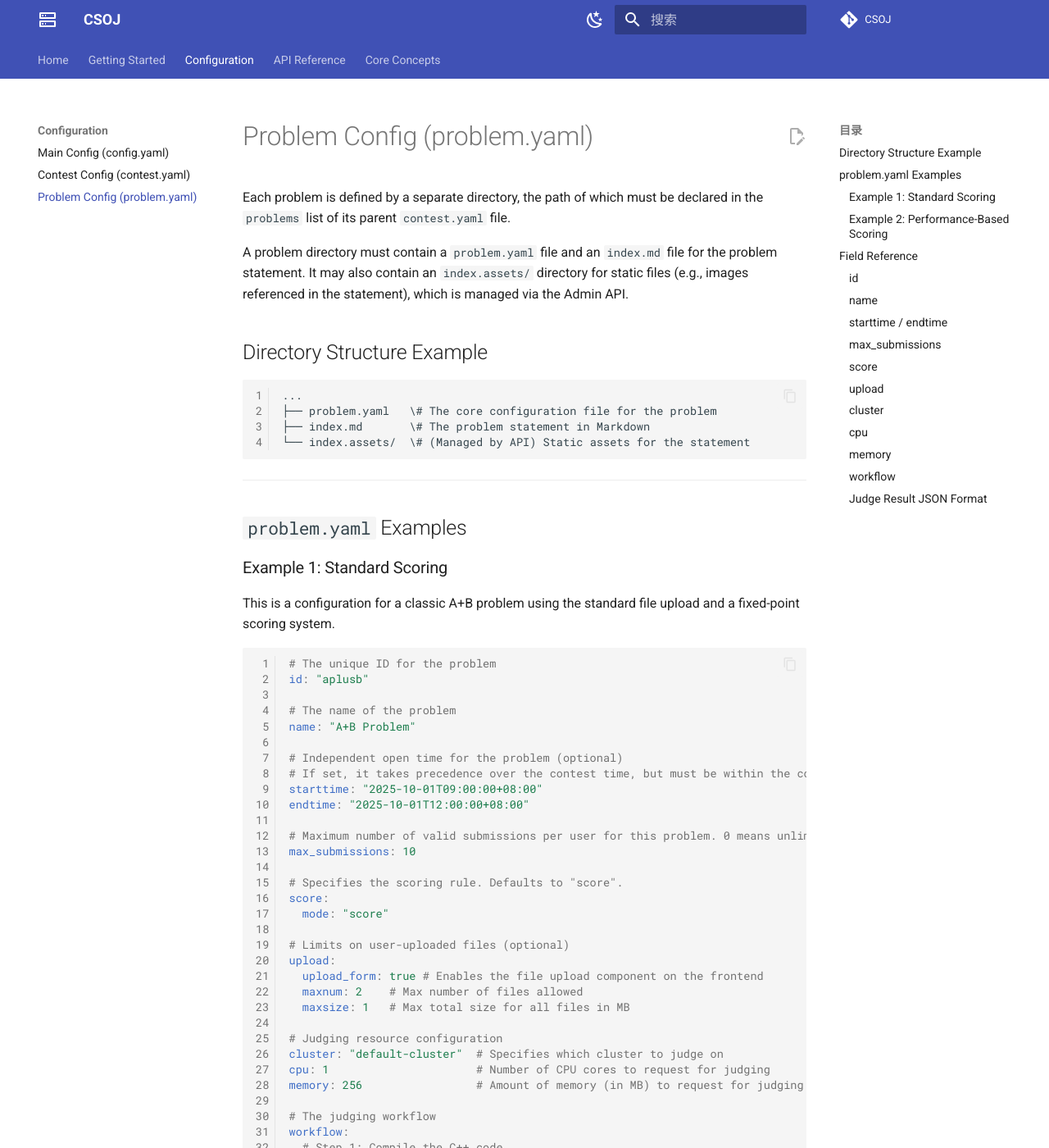
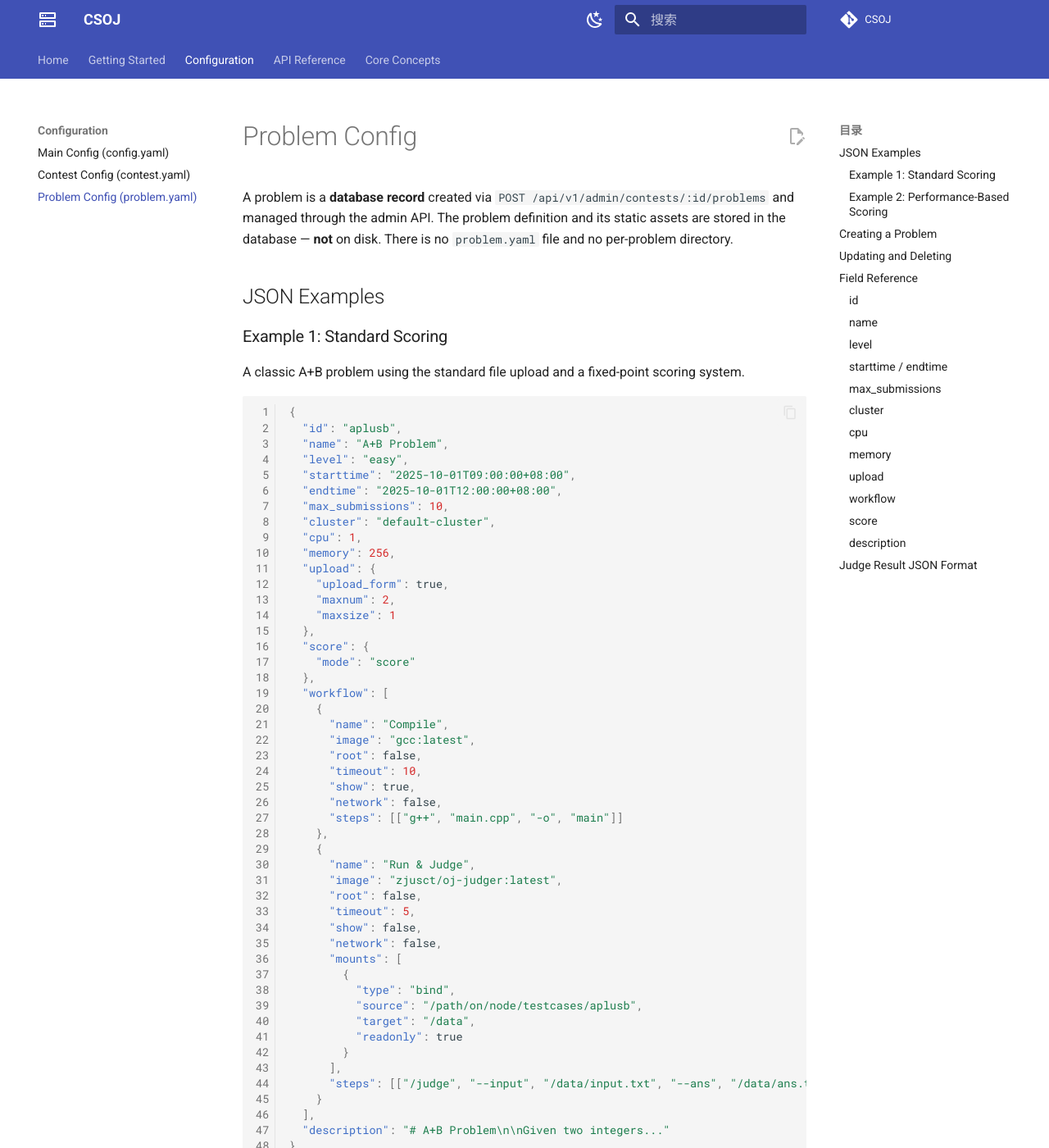
Before and after one commit to ZJUSCT/CSOJ, an MkDocs documentation site: the page built from docs/configuration/problem-config.md, in a window 1280 px wide and 1400 px high. Shown: the whole window at 82% size. Built offline with MkDocs 1.6.1 and Material for MkDocs 9.7.7, drawn with Linux system fonts in a browser that asks for light colours; comment, search, counter and statistics services are not loaded; some of the changed text lies outside the part shown.

Commit message:
docs: reflect DB-backed config and contest/problem storage

`````diff
--- a/docs/api-reference/admin-api.md
+++ b/docs/api-reference/admin-api.md
@@ -1,6 +1,8 @@
 # Admin API Reference
 
 The Admin API provides a set of powerful endpoints for system maintenance and management. All Admin API routes are mounted under the main CSOJ service and share its listen address (`listen` in `config.yaml`).
+
+All admin-managed data (contests, problems, announcements, assets, links, cluster node resource caps) is persisted in the database. There are no on-disk `contest.yaml` / `problem.yaml` files to edit — every write goes through the endpoints below and triggers an in-memory `reload` so the running server picks up the change immediately.
 
 ## Authentication
 
@@ -18,18 +20,17 @@ The first user to register (local or GitLab) is automatically granted the
 
 #### `POST /api/v1/admin/reload`
 
-- **Description**: Hot-reloads all contest and problem configurations from disk.
-  - The system rescans the directory specified in `contests_root` in `config.yaml`.
+- **Description**: Hot-reloads all contest and problem state from the database.
+  - The system re-reads the `contests`, `problems`, and `announcements` tables and rebuilds the in-memory app state.
   - New or modified contests/problems will be loaded.
-  - If a problem is deleted, all submission records associated with that problem will also be **permanently deleted from the database**, including any running containers associated with them.
+  - If a problem has been deleted, any submission records whose problem no longer exists are flagged accordingly (running containers associated with them are cleaned up).
 - **Success Response** (`200 OK`):
   ```json
   {
     "code": 0,
     "data": {
       "contests_loaded": 2,
-      "problems_loaded": 15,
-      "submissions_deleted": 5
+      "problems_loaded": 15
     },
     "message": "Reload successful"
   }
@@ -107,8 +108,8 @@ The first user to register (local or GitLab) is automatically granted the
 
 #### `POST /api/v1/admin/contests`
 
-  - **Description**: Creates a new contest by creating the necessary directory and `contest.yaml` file on disk. Requires a `reload` to be active.
-  - **Request Body**: A full `Contest` JSON object.
+  - **Description**: Creates a new contest record in the database. Triggers a system `reload`.
+  - **Request Body**: A full `Contest` JSON object (see [Contest Config](../configuration/contest-config.md)).
 
 #### `GET /api/v1/admin/contests/:id`
 
@@ -116,17 +117,22 @@ The first user to register (local or GitLab) is automatically granted the
 
 #### `PUT /api/v1/admin/contests/:id`
 
-  - **Description**: Updates the `contest.yaml` file for a contest. Triggers a system `reload`.
+  - **Description**: Updates the contest record in the database. The `problems` list is preserved (manage it via the problem endpoints below). Triggers a system `reload`.
   - **Request Body**: A full `Contest` JSON object.
 
 #### `DELETE /api/v1/admin/contests/:id`
 
-  - **Description**: Deletes a contest's directory and all its contents from disk. Triggers a system `reload`.
+  - **Description**: Deletes a contest record from the database. Triggers a system `reload`.
 
 #### `POST /api/v1/admin/contests/:id/problems`
 
-  - **Description**: Creates a new problem within a contest. Triggers a system `reload`.
-  - **Request Body**: A full `Problem` JSON object.
+  - **Description**: Creates a new problem record in the database and appends its ID to the contest's ordered `problems` list. Triggers a system `reload`.
+  - **Request Body**: A full `Problem` JSON object (see [Problem Config](../configuration/problem-config.md)).
+
+#### `PUT /api/v1/admin/contests/:id/problems/order`
+
+  - **Description**: Reorders the problems in a contest. The request must contain the same set of problem IDs as the current list (just reordered); duplicates or foreign IDs are rejected. Triggers a system `reload`.
+  - **Request Body** (`application/json`): `{ "problem_ids": ["p1002-fizzbuzz", "p1001-aplusb"] }`
 
 #### `GET /api/v1/admin/problems`
 
@@ -138,12 +144,12 @@ The first user to register (local or GitLab) is automatically granted the
 
 #### `PUT /api/v1/admin/problems/:id`
 
-  - **Description**: Updates a `problem.yaml` file. Triggers a system `reload`.
+  - **Description**: Updates the problem record in the database. Triggers a system `reload`.
   - **Request Body**: A full `Problem` JSON object.
 
 #### `DELETE /api/v1/admin/problems/:id`
 
-  - **Description**: Deletes a problem's directory from disk. Triggers a system `reload`.
+  - **Description**: Deletes a problem record from the database and removes its ID from the parent contest's `problems` list. Triggers a system `reload`.
 
 -----
 
@@ -155,11 +161,11 @@ The first user to register (local or GitLab) is automatically granted the
 
 #### `POST /api/v1/admin/contests/:id/assets`
 
-  - **Description**: Uploads one or more asset files to a contest's `index.assets` directory.
+  - **Description**: Uploads one or more asset files for a contest. Assets are stored as BLOB rows in the database (no on-disk `index.assets/` directory).
 
 #### `DELETE /api/v1/admin/contests/:id/assets`
 
-  - **Description**: Deletes an asset (file or directory) from a contest.
+  - **Description**: Deletes an asset (file or directory subtree) for a contest.
 
 #### `GET /api/v1/admin/contests/:id/announcements`
 
@@ -187,11 +193,11 @@ The first user to register (local or GitLab) is automatically granted the
 
 #### `POST /api/v1/admin/problems/:id/assets`
 
-  - **Description**: Uploads one or more asset files to a problem's `index.assets` directory.
+  - **Description**: Uploads one or more asset files for a problem. Assets are stored as BLOB rows in the database (no on-disk `index.assets/` directory).
 
 #### `DELETE /api/v1/admin/problems/:id/assets`
 
-  - **Description**: Deletes an asset (file or directory) from a problem.
+  - **Description**: Deletes an asset (file or directory subtree) for a problem.
 
 -----
 
@@ -274,6 +280,20 @@ The first user to register (local or GitLab) is automatically granted the
 
   - **Description**: Resumes a paused node.
 
+#### `PUT /api/v1/admin/clusters/:clusterName/nodes/:nodeName`
+
+  - **Description**: Updates a node's `cpu` and `memory` resource caps. The values are persisted to the `cluster_nodes` table and applied to the running scheduler in place (no restart required). **Requires the `admin` or `superadmin` role.**
+  - **Request Body** (`application/json`):
+    ```json
+    {
+      "cpu": 4,
+      "memory": 4096
+    }
+    ```
+    - `cpu`: (integer, required, positive) Total CPU cores the scheduler may use on this node.
+    - `memory`: (integer, required, positive) Total memory (in MB) the scheduler may use on this node.
+  - **Note**: A node must already be present in `config.yaml` (its Docker connection) for the scheduler to recognize it. This endpoint only sets the runtime resource caps — adding a new node's Docker connection requires editing `config.yaml` and restarting.
+
 #### `GET /api/v1/admin/containers`
 
   - **Description**: Gets a paginated list of all containers. Supports filtering by `submission_id`, `status`, and `user_query`.
@@ -284,6 +304,40 @@ The first user to register (local or GitLab) is automatically granted the
 
 -----
 
+### Nav Links
+
+Nav links (the entries in the frontend navigation bar) are stored in the database and managed via the endpoints below. The user-facing `GET /api/v1/links` reads the same rows.
+
+#### `GET /api/v1/admin/links`
+
+  - **Description**: Lists all nav links, ordered by `position` ascending.
+
+#### `POST /api/v1/admin/links`
+
+  - **Description**: Creates a new nav link. If `position` is omitted, the link is appended to the end of the list.
+  - **Request Body** (`application/json`):
+    ```json
+    {
+      "name": "Project Source",
+      "url": "https://github.com/ZJUSCT/CSOJ",
+      "position": 0
+    }
+    ```
+    - `name`: (string, required) The display text for the link.
+    - `url`: (string, required) The destination URL. Can be an internal path (e.g., `/about`) or an external URL.
+    - `position`: (integer, optional) Sort order. Lower values appear earlier. Defaults to the end of the list.
+
+#### `PUT /api/v1/admin/links/:id`
+
+  - **Description**: Updates an existing nav link. All three fields in the body are written through.
+  - **Request Body** (`application/json`): `{ "name": "...", "url": "...", "position": 1 }`
+
+#### `DELETE /api/v1/admin/links/:id`
+
+  - **Description**: Deletes a nav link.
+
+-----
+
 ### WebSocket
 
 #### `GET /api/v1/admin/ws/submissions/:id/containers/:conID/logs`
--- a/docs/configuration/problem-config.md
+++ b/docs/configuration/problem-config.md
@@ -1,130 +1,123 @@
-# Problem Config (problem.yaml)
+# Problem Config
 
-Each problem is defined by a separate directory, the path of which must be declared in the `problems` list of its parent `contest.yaml` file.
+A problem is a **database record** created via `POST /api/v1/admin/contests/:id/problems` and managed through the admin API. The problem definition and its static assets are stored in the database — **not** on disk. There is no `problem.yaml` file and no per-problem directory.
 
-A problem directory must contain a `problem.yaml` file and an `index.md` file for the problem statement. It may also contain an `index.assets/` directory for static files (e.g., images referenced in the statement), which is managed via the Admin API.
-
-## Directory Structure Example
-
-```
-
-...
-├── problem.yaml   \# The core configuration file for the problem
-├── index.md       \# The problem statement in Markdown
-└── index.assets/  \# (Managed by API) Static assets for the statement
-
-```
-
----
-
-## `problem.yaml` Examples
+## JSON Examples
 
 ### Example 1: Standard Scoring
 
-This is a configuration for a classic A+B problem using the standard file upload and a fixed-point scoring system.
+A classic A+B problem using the standard file upload and a fixed-point scoring system.
 
-```yaml
-# The unique ID for the problem
-id: "aplusb"
-
-# The name of the problem
-name: "A+B Problem"
-
-# Independent open time for the problem (optional)
-# If set, it takes precedence over the contest time, but must be within the contest's time range
-starttime: "2025-10-01T09:00:00+08:00"
-endtime: "2025-10-01T12:00:00+08:00"
-
-# Maximum number of valid submissions per user for this problem. 0 means unlimited.
-max_submissions: 10
-
-# Specifies the scoring rule. Defaults to "score".
-score:
-  mode: "score"
-
-# Limits on user-uploaded files (optional)
-upload:
-  upload_form: true # Enables the file upload component on the frontend
-  maxnum: 2    # Max number of files allowed
-  maxsize: 1   # Max total size for all files in MB
-
-# Judging resource configuration
-cluster: "default-cluster"  # Specifies which cluster to judge on
-cpu: 1                      # Number of CPU cores to request for judging
-memory: 256                 # Amount of memory (in MB) to request for judging
-
-# The judging workflow
-workflow:
-  # Step 1: Compile the C++ code
-  - name: "Compile"
-    image: "gcc:latest"
-    root: false
-    timeout: 10
-    show: true
-    network: false
-    steps:
-      - ["g++", "main.cpp", "-o", "main"]
-
-  # Step 2: Run and judge
-  - name: "Run & Judge"
-    image: "zjusct/oj-judger:latest"
-    root: false
-    timeout: 5
-    show: false
-    network: false
-    mounts:
-      - type: bind
-        source: "/path/on/node/testcases/aplusb" # Path on the judger node
-        target: "/data"                         # Path inside the container
-        readonly: true
-    steps:
-      # This hypothetical command runs the user's program and prints the result JSON to stdout.
-      - ["/judge", "--input", "/data/input.txt", "--ans", "/data/ans.txt", "./main"]
+```json
+{
+  "id": "aplusb",
+  "name": "A+B Problem",
+  "level": "easy",
+  "starttime": "2025-10-01T09:00:00+08:00",
+  "endtime": "2025-10-01T12:00:00+08:00",
+  "max_submissions": 10,
+  "cluster": "default-cluster",
+  "cpu": 1,
+  "memory": 256,
+  "upload": {
+    "upload_form": true,
+    "maxnum": 2,
+    "maxsize": 1
+  },
+  "score": {
+    "mode": "score"
+  },
+  "workflow": [
+    {
+      "name": "Compile",
+      "image": "gcc:latest",
+      "root": false,
+      "timeout": 10,
+      "show": true,
+      "network": false,
+      "steps": [["g++", "main.cpp", "-o", "main"]]
+    },
+    {
+      "name": "Run & Judge",
+      "image": "zjusct/oj-judger:latest",
+      "root": false,
+      "timeout": 5,
+      "show": false,
+      "network": false,
+      "mounts": [
+        {
+          "type": "bind",
+          "source": "/path/on/node/testcases/aplusb",
+          "target": "/data",
+          "readonly": true
+        }
+      ],
+      "steps": [["/judge", "--input", "/data/input.txt", "--ans", "/data/ans.txt", "./main"]]
+    }
+  ],
+  "description": "# A+B Problem\n\nGiven two integers..."
+}
 ```
 
 ### Example 2: Performance-Based Scoring
 
-This problem uses a dynamic scoring rule where a user's score is relative to the best-performing submission.
+A dynamic scoring rule where a user's score is relative to the best-performing submission.
 
-```yaml
-id: "performance-example"
-name: "Performance Optimization"
-max_submissions: 5
-cluster: "default-cluster"
-cpu: 1
-memory: 256
+```json
+{
+  "id": "performance-example",
+  "name": "Performance Optimization",
+  "level": "hard",
+  "max_submissions": 5,
+  "cluster": "default-cluster",
+  "cpu": 1,
+  "memory": 256,
+  "score": {
+    "mode": "performance",
+    "max_performance_score": 120
+  },
+  "upload": {
+    "editor": true,
+    "editor_files": ["main.cpp", "CMakeLists.txt"],
+    "maxsize": 1
+  },
+  "workflow": [
+    {
+      "name": "Compile",
+      "image": "gcc:latest",
+      "timeout": 10,
+      "show": true,
+      "steps": [["cmake", "."], ["make"]]
+    },
+    {
+      "name": "Judge",
+      "image": "zjusct/oj-judger:latest",
+      "timeout": 5,
+      "show": false,
+      "steps": [["/judge", "./main"]]
+    }
+  ],
+  "description": "# Performance Optimization\n\n..."
+}
+```
 
-# Configure the scoring mode to "performance"
-score:
-  mode: "performance"
-  # Define the maximum score a user can get (i.e., the score for the top performance)
-  max_performance_score: 120
+## Creating a Problem
 
-# Configure the online editor
-upload:
-  editor: true
-  editor_files:
-    - "main.cpp"
-    - "CMakeLists.txt"
-  maxsize: 1 # Max total size of 1 MB for all editor content
+```bash
+curl -X POST /api/v1/admin/contests/sample-contest-1/problems \
+  -H "Authorization: Bearer <token>" \
+  -H "Content-Type: application/json" \
+  -d '{ ... full Problem JSON ... }'
+```
 
-workflow:
-  - name: "Compile"
-    image: "gcc:latest"
-    timeout: 10
-    show: true
-    steps:
-      - ["cmake", "."]
-      - ["make"]
-  - name: "Judge"
-    image: "zjusct/oj-judger:latest"
-    timeout: 5
-    show: false
-    steps:
-      # The judger for a performance problem should output a "performance" metric.
-      # The system will then calculate the "score" based on this metric.
-      - ["/judge", "./main"]
-```
+The new problem's ID is appended to the parent contest's ordered `problems` list automatically.
+
+## Updating and Deleting
+
+- **Update** — `PUT /api/v1/admin/problems/:id` with the full Problem JSON.
+- **Delete** — `DELETE /api/v1/admin/problems/:id` removes the problem record and removes its ID from the parent contest's `problems` list.
+
+All write endpoints trigger an in-memory `reload` so the running server picks up the change immediately.
 
 -----
 
@@ -146,6 +139,14 @@ workflow:
 
 -----
 
+### `level`
+
+  - **Type**: `string`
+  - **Required**: No
+  - **Description**: A label for the problem's difficulty (e.g., `"easy"`, `"medium"`, `"hard"`). Display-only.
+
+-----
+
 ### `starttime` / `endtime`
 
   - **Type**: `string` (ISO 8601 format)
@@ -163,15 +164,27 @@ workflow:
 
 -----
 
-### `score`
+### `cluster`
 
-  - **Type**: `object`
-  - **Required**: No
-  - **Description**: Configures the scoring mechanism for the problem.
-      - `mode`: (string) The scoring mode to use.
-          - `"score"`: (Default) The judger directly returns a `score` value.
-          - `"performance"`: The judger returns a `performance` value (a number), and the system calculates the score based on the ratio of the user's performance to the current best performance across all users.
-      - `max_performance_score`: (integer) **Required** when `mode` is `"performance"`. This is the score awarded to the submission with the highest performance.
+  - **Type**: `string`
+  - **Required**: Yes
+  - **Description**: Specifies which cluster the judging tasks for this problem should be scheduled to. This name must match a `name` defined in the `cluster` section of `config.yaml`.
+
+-----
+
+### `cpu`
+
+  - **Type**: `integer`
+  - **Required**: Yes
+  - **Description**: The number of CPU cores to request from the scheduler for a judging task. (Per-node upper bounds are set via the admin API — see [Main Config](./main-config.md).)
+
+-----
+
+### `memory`
+
+  - **Type**: `integer`
+  - **Required**: Yes
+  - **Description**: The amount of memory (in MB) to request from the scheduler for a judging task.
 
 -----
 
@@ -185,30 +198,6 @@ workflow:
       - `editor_files`: (array of strings) When `editor` is `true`, this lists the filenames that will be shown as tabs in the online editor. The content from these editors will be submitted as files with these names.
       - `maxnum`: (integer) The maximum number of files a user can upload in a single submission.
       - `maxsize`: (integer) The maximum **total size** in **megabytes (MB)** for all files in a single submission.
-
------
-
-### `cluster`
-
-  - **Type**: `string`
-  - **Required**: Yes
-  - **Description**: Specifies which cluster the judging tasks for this problem should be scheduled to. This name must match a `name` defined in the `cluster` section of `config.yaml`.
-
------
-
-### `cpu`
-
-  - **Type**: `integer`
-  - **Required**: Yes
-  - **Description**: The number of CPU cores to request from the scheduler for a judging task.
-
------
-
-### `memory`
-
-  - **Type**: `integer`
-  - **Required**: Yes
-  - **Description**: The amount of memory (in MB) to request from the scheduler for a judging task.
 
 -----
 
@@ -232,7 +221,27 @@ workflow:
 
 -----
 
-### Judge Result JSON Format
+### `score`
+
+  - **Type**: `object`
+  - **Required**: No
+  - **Description**: Configures the scoring mechanism for the problem.
+      - `mode`: (string) The scoring mode to use.
+          - `"score"`: (Default) The judger directly returns a `score` value.
+          - `"performance"`: The judger returns a `performance` value (a number), and the system calculates the score based on the ratio of the user's performance to the current best performance across all users.
+      - `max_performance_score`: (integer) **Required** when `mode` is `"performance"`. This is the score awarded to the submission with the highest performance.
+
+-----
+
+### `description`
+
+  - **Type**: `string` (Markdown)
+  - **Required**: No
+  - **Description**: The problem statement shown on the frontend, written in Markdown. Static assets referenced from the description are uploaded and managed via the problem asset endpoints (`POST /api/v1/admin/problems/:id/assets`).
+
+-----
+
+## Judge Result JSON Format
 
 The **final step** of the workflow is responsible for reporting the result by printing a JSON object to **standard output**. The required fields in the JSON depend on the `score.mode`.
 
--- a/docs/getting-started.md
+++ b/docs/getting-started.md
@@ -14,13 +14,13 @@ After cloning the project repository, execute the following command in the proje
 
 ```bash
 make build
-````
+```
 
 This will generate an executable file named `CSOJ` in the project root directory.
 
 The first registered user becomes the superadmin.
 
-## 3\. Prepare Configuration Files
+## 3. Prepare Configuration Files
 
 The core of CSOJ is its configuration. You will need at least one main configuration file.
 
@@ -56,41 +56,17 @@ cluster:
   - name: "default-cluster"
     node:
       - name: "local-node"
-        cpu: 4 # Total CPU cores available for judging on this node
-        memory: 4096 # Total memory (in MB) available for judging
+        # cpu and memory for this node are set at runtime via the admin API
+        # (PUT /api/v1/admin/clusters/:clusterName/nodes/:nodeName) and stored in the database.
         docker:
           host: "tcp://127.0.0.1:2375" # Address of the Docker Daemon
-
-# Path to the root directory containing all contest folders
-contests_root: "contests"
-
-# (Optional) Dynamic links for the frontend navigation bar
-links:
-  - name: "Project Source"
-    url: "https://github.com/ZJUSCT/CSOJ"
 ```
 
 For more details on configuration files, please refer to the **[Configuration Guides](./configuration/main-config.md)**.
 
-## 4\. Prepare Contest and Problem Files
+> **Note:** Contests, problems, and other runtime data are managed via the admin API and stored in the database. After first boot (the first registered user becomes superadmin), use the admin UI or admin REST API to create contests and problems. There is no `contests/` directory on disk — all contest and problem definitions live in the database.
 
-Based on the `contests_root` configuration in `config.yaml`, create the corresponding directories and files. For the example above, you would need the following structure:
-
-```
-.
-├── contests
-│   └── sample-contest
-│       ├── contest.yaml
-│       ├── index.md
-│       └── p1001-aplusb
-│           ├── index.md
-│           └── problem.yaml
-└── ...
-```
-
-To learn how to write `contest.yaml` and `problem.yaml`, see **[Contest Config](./configuration/contest-config.md)** and **[Problem Config](./configuration/problem-config.md)**.
-
-## 5\. Run the Service
+## 4. Run the Service
 
 Once the above steps are complete, you can start the CSOJ service with the following command:
 
@@ -106,10 +82,23 @@ ZJUSCT CSOJ dev-build - Fully Containerized Secure Online Judgement
 
 {"level":"info","ts":...,"caller":"...","msg":"database initialized successfully"}
 {"level":"info","ts":...,"caller":"...","msg":"successfully recovered and cleaned up interrupted tasks"}
-{"level":"info","ts":...,"caller":"...","msg":"found 1 contest directories in 'contests'"}
-{"level":"info","ts":...,"caller":"...","msg":"loaded 1 contests and 1 problems"}
+{"level":"info","ts":...,"caller":"...","msg":"loaded 0 contests and 0 problems"}
 {"level":"info","ts":...,"caller":"...","msg":"judger scheduler started"}
 {"level":"info","ts":...,"caller":"...","msg":"starting user server at :8080"}
 ```
 
+## 5. First-Boot Setup
+
+After the server starts, complete the initial setup:
+
+1. **Register the first user** — the first user to register (via the frontend or `POST /api/v1/auth/local/register`) is automatically granted the `superadmin` role.
+2. **Set node resource caps** — a node's `cpu`/`memory` are not in `config.yaml`. Set them via the admin API so the scheduler will accept tasks for the node:
+   ```bash
+   curl -X PUT /api/v1/admin/clusters/default-cluster/nodes/local-node \
+     -H "Authorization: Bearer <token>" \
+     -H "Content-Type: application/json" \
+     -d '{"cpu": 4, "memory": 4096}'
+   ```
+3. **Create contests and problems** — use the admin UI or the admin REST API (`POST /api/v1/admin/contests`, then `POST /api/v1/admin/contests/:id/problems`). See [Contest Config](./configuration/contest-config.md) and [Problem Config](./configuration/problem-config.md) for the JSON shapes, and the [Admin API Reference](./api-reference/admin-api.md) for the full endpoint list.
+
 The CSOJ backend service is now running at `http://localhost:8080`.
`````
Also changed, not shown: docs/configuration/contest-config.md (+42 -31 lines), docs/configuration/main-config.md (+27 -42 lines).
